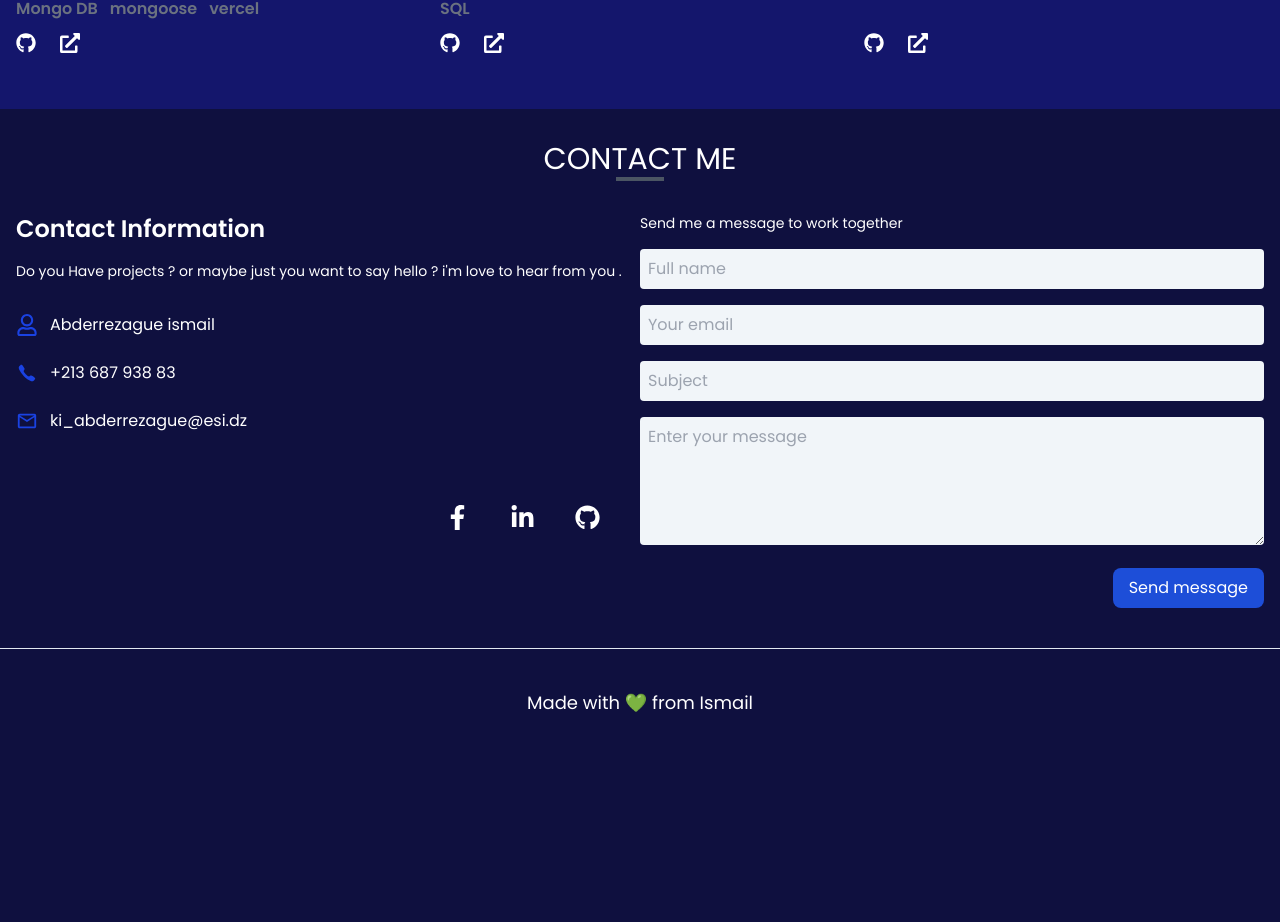
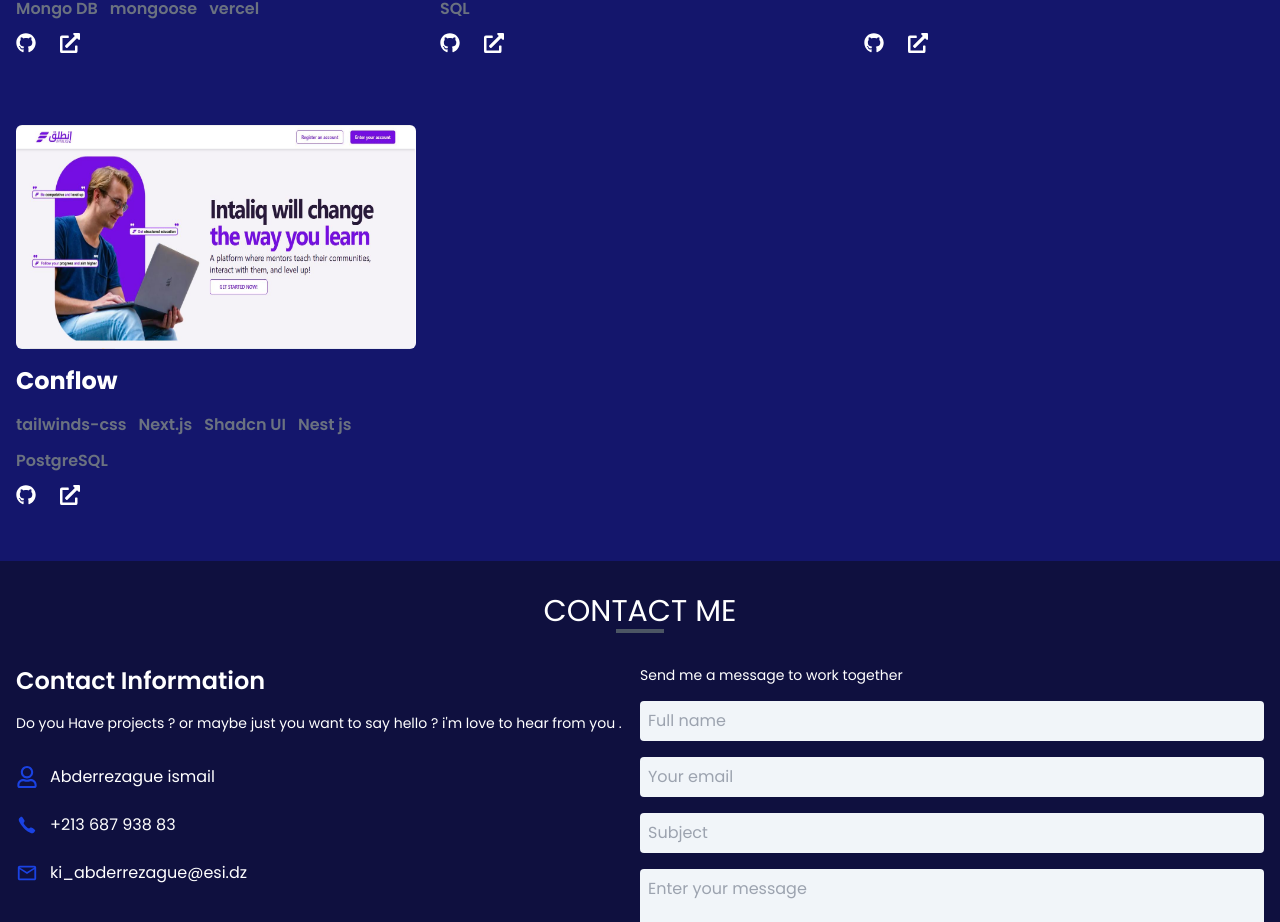
Before and after one commit to Abdousimo/Portfolio, a Next.js app: page / in a window 1280 px wide. Shown: the part 2819-3741 px from the top of the page. Before the commit the page ends 3576 px from the top, so only its background shows below. Built offline with nearby package versions, Linux system fonts and the light colour scheme.

Commit message:
work section

```diff
--- a/src/data.js
+++ b/src/data.js
@@ -98,4 +98,19 @@ export const WorksArray = [
     gitHub: "",
     demo: "https://intaliq.org/en"
   },
+  {
+    id: 7,
+    title: "Conflow",
+    description: "Description for project five",
+    image: "/intaliq.JPG",
+    techs:[
+          {name:"tailwinds-css"},
+          {name:"Next.js"} ,
+          {name:"Shadcn UI"} ,
+          {name:"Nest js"} ,
+          {name:"PostgreSQL"}
+        ],
+    gitHub: "",
+    demo: "https://conflow.esi.dz"
+  },
 ]
```
